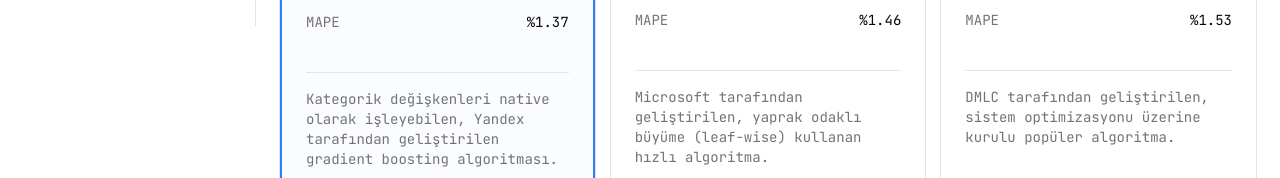
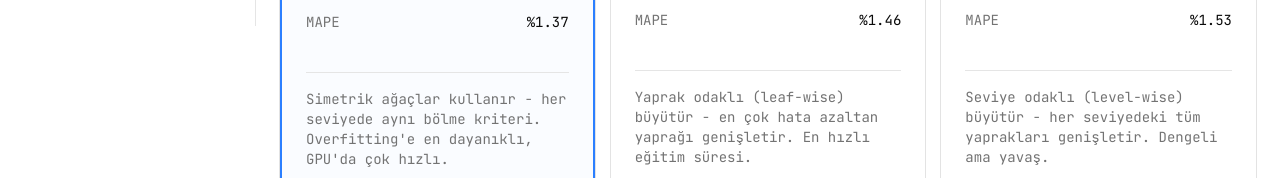
Before and after one commit to berkaydenizyilmaz/voltify-web, a Next.js app: page /modeller in a window 1280 px wide. Shown: the part 774-952 px from the top of the page. Built offline with nearby package versions, Linux system fonts and the light colour scheme.

Commit message:
feat: Add ML models page displaying performance metrics, feature importance, and dataset details.

```diff
--- a/src/app/(pages)/modeller/page.tsx
+++ b/src/app/(pages)/modeller/page.tsx
@@ -37,7 +37,7 @@
     MAPE: 1.37,
     color: "#3b82f6",
     description:
-      "Kategorik değişkenleri native olarak işleyebilen, Yandex tarafından geliştirilen gradient boosting algoritması.",
+      "Simetrik ağaçlar kullanır - her seviyede aynı bölme kriteri. Overfitting'e en dayanıklı, GPU'da çok hızlı.",
   },
   {
     name: "LightGBM",
@@ -47,7 +47,7 @@
     MAPE: 1.46,
     color: "#22c55e",
     description:
-      "Microsoft tarafından geliştirilen, yaprak odaklı büyüme (leaf-wise) kullanan hızlı algoritma.",
+      "Yaprak odaklı (leaf-wise) büyütür - en çok hata azaltan yaprağı genişletir. En hızlı eğitim süresi.",
   },
   {
     name: "XGBoost",
@@ -57,7 +57,7 @@
     MAPE: 1.53,
     color: "#f59e0b",
     description:
-      "DMLC tarafından geliştirilen, sistem optimizasyonu üzerine kurulu popüler algoritma.",
+      "Seviye odaklı (level-wise) büyütür - her seviyedeki tüm yaprakları genişletir. Dengeli ama yavaş.",
   },
 ];
 
```
